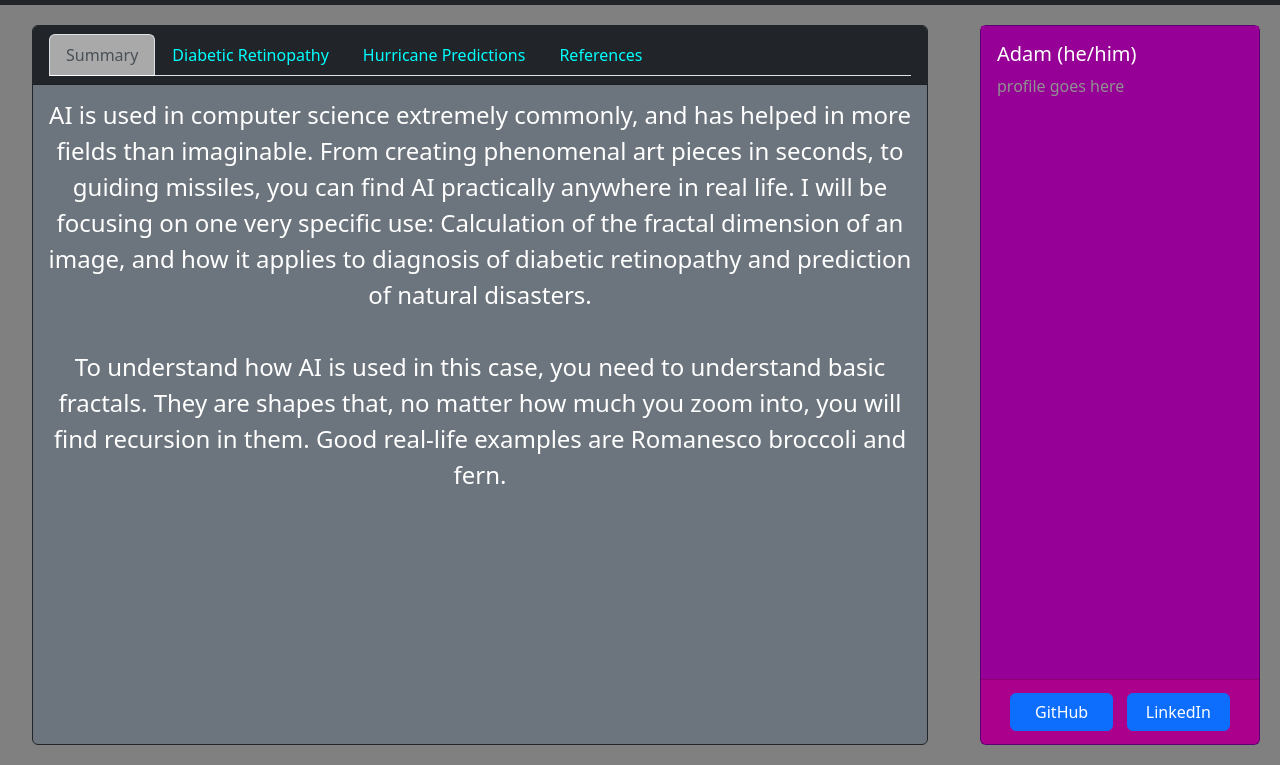
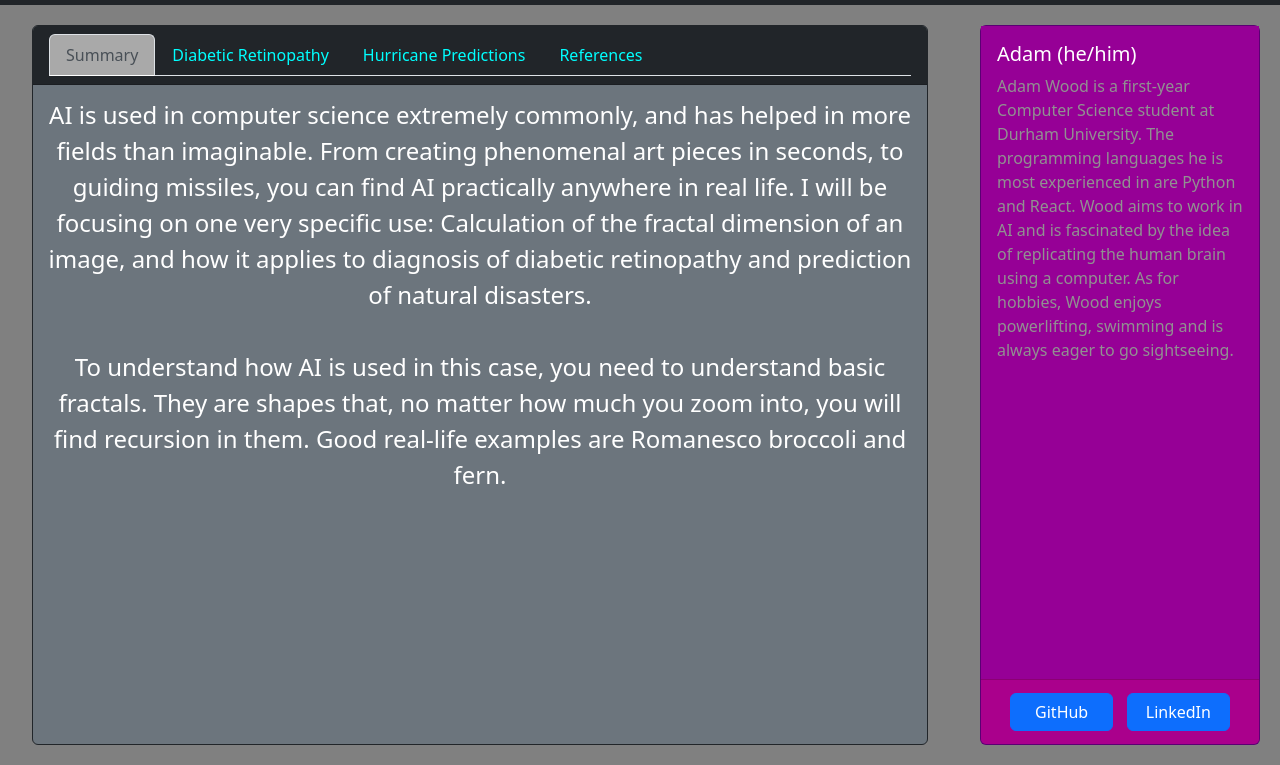
Before and after one commit to SkyePal42/ProgBlackCSPosContributions, a plain HTML site: page Adam.html in a window 1280 px wide. Shown: the part 51-816 px from the top of the page. Drawn offline with nearby package versions, Linux system fonts and the light colour scheme.

Commit message:
Update Adam.html

```diff
--- a/Adam.html
+++ b/Adam.html
@@ -92,7 +92,11 @@
                             <div class="card-body" style="background-color: rgb(150, 0, 150);">
                                 <h5 class="card-title">Adam (he/him)</h5>
                                 <!--profile paragraph-->
-                                <p class="card-text" style="color: rgb(145, 145, 145);">profile goes here</p>
+                                <p class="card-text" style="color: rgb(145, 145, 145);">
+                                Adam Wood is a first-year Computer Science student at Durham University.
+								The programming languages he is most experienced in are Python and React.
+                                Wood aims to work in AI and is fascinated by the idea of replicating the human brain using a computer.
+                                As for hobbies, Wood enjoys powerlifting, swimming and is always eager to go sightseeing.</p>
                             </div>
                             <div class="card-footer text-center" style="background-color: rgb(170, 0, 140);">
                                 <a href="https://github.com/Wadam03" class="btn btn-primary col-sm-5"
```
